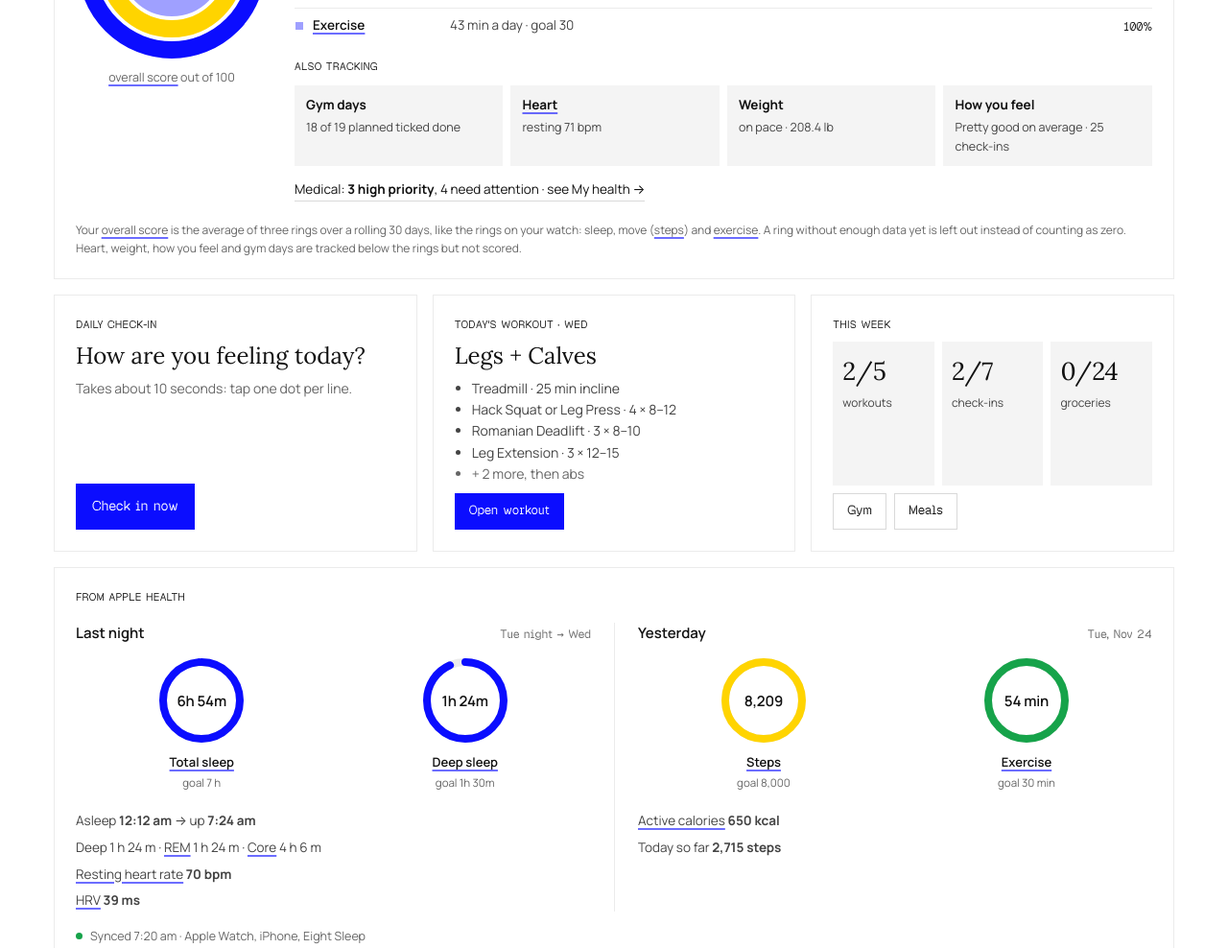
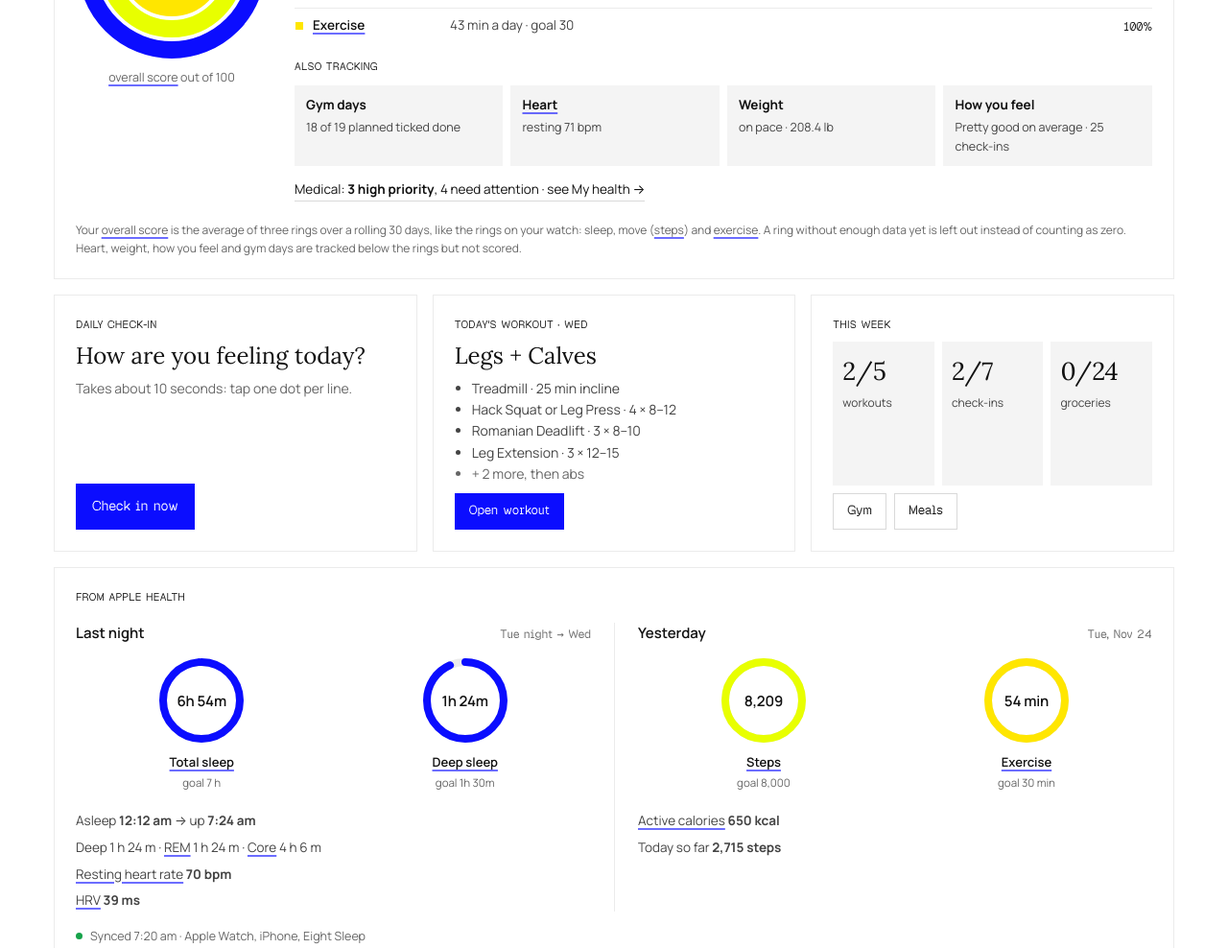
Before and after one commit to Dangurra/health-dashboard-demo, a website: page index.html in a window 1280 px wide. Shown: the part 425-1413 px from the top of the page at 96% size. Drawn offline with Linux system fonts and the light colour scheme.

Commit message:
Brand yellow for steps and Move, golden yellow for exercise
Co-Authored-By: Claude Opus 5.5 <noreply@anthropic.com>

```diff
--- a/index.html
+++ b/index.html
@@ -1318,7 +1318,7 @@ function renderSyncCard(){
   ];
   const dayRings=[
     [ys.steps!=null?ys.steps/stepGoal(yest):0, ys.steps!=null?Math.round(ys.steps).toLocaleString():'—', 'Steps', `goal ${stepGoal(yest).toLocaleString()}`, STEP_YELLOW],
-    [ys.exercise!=null?ys.exercise/30:0, ys.exercise!=null?`${Math.round(ys.exercise)} min`:'—', 'Exercise', 'goal 30 min'],
+    [ys.exercise!=null?ys.exercise/30:0, ys.exercise!=null?`${Math.round(ys.exercise)} min`:'—', 'Exercise', 'goal 30 min', EX_YELLOW],
   ];
   const nightInfo=[
     n&&n.bed!=null?`Asleep <b>${clockOf(n.bed)}</b>${n.wake!=null?` → up <b>${clockOf(n.wake)}</b>`:''}`:'',
@@ -1365,7 +1365,7 @@ function stepGoal(d){
   return Math.min(STEP_PLAN.cap, STEP_PLAN.base+Math.max(0,Math.floor(n/STEP_PLAN.every))*STEP_PLAN.step);
 }
 const hm = h => { const m=Math.round(h*60); return `${Math.floor(m/60)}h ${String(m%60).padStart(2,'0')}m`; };
-const STEP_YELLOW = '#ffd400'; // steps and Move use yellow
+const STEP_YELLOW = '#e8ff00', EX_YELLOW = '#ffe600'; // brand highlight for steps/Move, golden yellow for exercise
 function ring(p, val, label, goal, size, color){
   size=size||92; const r=size/2-6, c=2*Math.PI*r, f=Math.max(0,Math.min(1,p||0));
   const cls = !p ? 'none' : f>=1 ? 'full' : f>=0.7 ? 'near' : 'low';
@@ -1378,7 +1378,7 @@ function ring(p, val, label, goal, size, color){
 const realBed = n => { if(!n || n.bed==null) return false; if(n.bed<21) return false;
   if(n.wake!=null && n.inbed!=null){ const win=(n.wake+24)-n.bed; if(win>0 && n.inbed<win*0.6) return false; } return true; };
 // one brand blue in three shades
-const AREA_COL = {'Sleep':'#0b0dff','Move':'#ffd400','Exercise':'#9fa0ff'}, AREA_MK = {'Sleep':'circle','Move':'triangle','Exercise':'square'};
+const AREA_COL = {'Sleep':'#0b0dff','Move':'#e8ff00','Exercise':'#ffe600'}, AREA_MK = {'Sleep':'circle','Move':'triangle','Exercise':'square'};
 function stackRings(areas, score){
   const S=200, c=S/2, sw=18, gap=4;
   const arcs=areas.map((a,i)=>{ const r=c-sw/2-2-i*(sw+gap), C=2*Math.PI*r, f=a.na?0:Math.max(0,Math.min(1,a.p)), col=AREA_COL[a.k];
```
